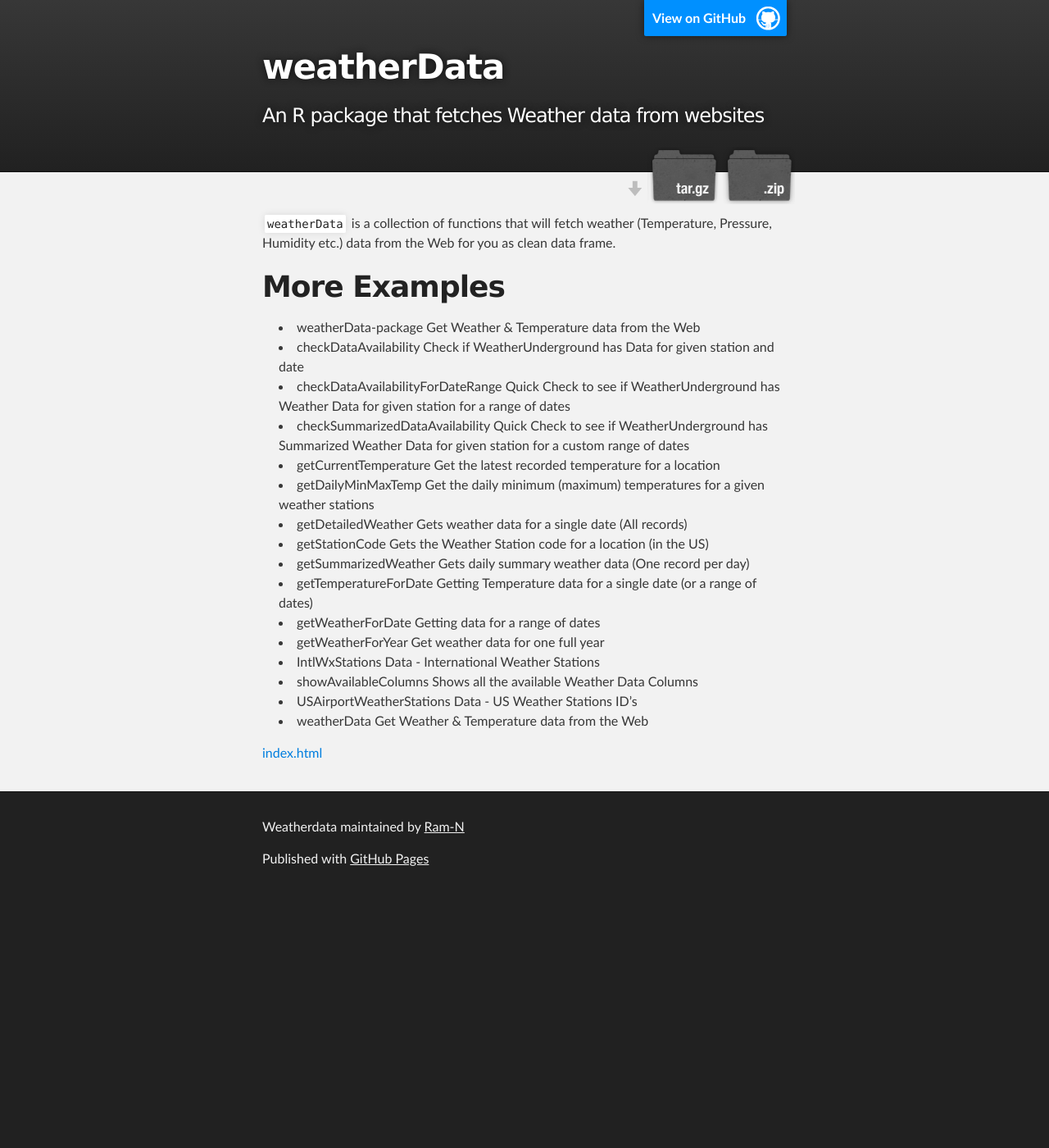
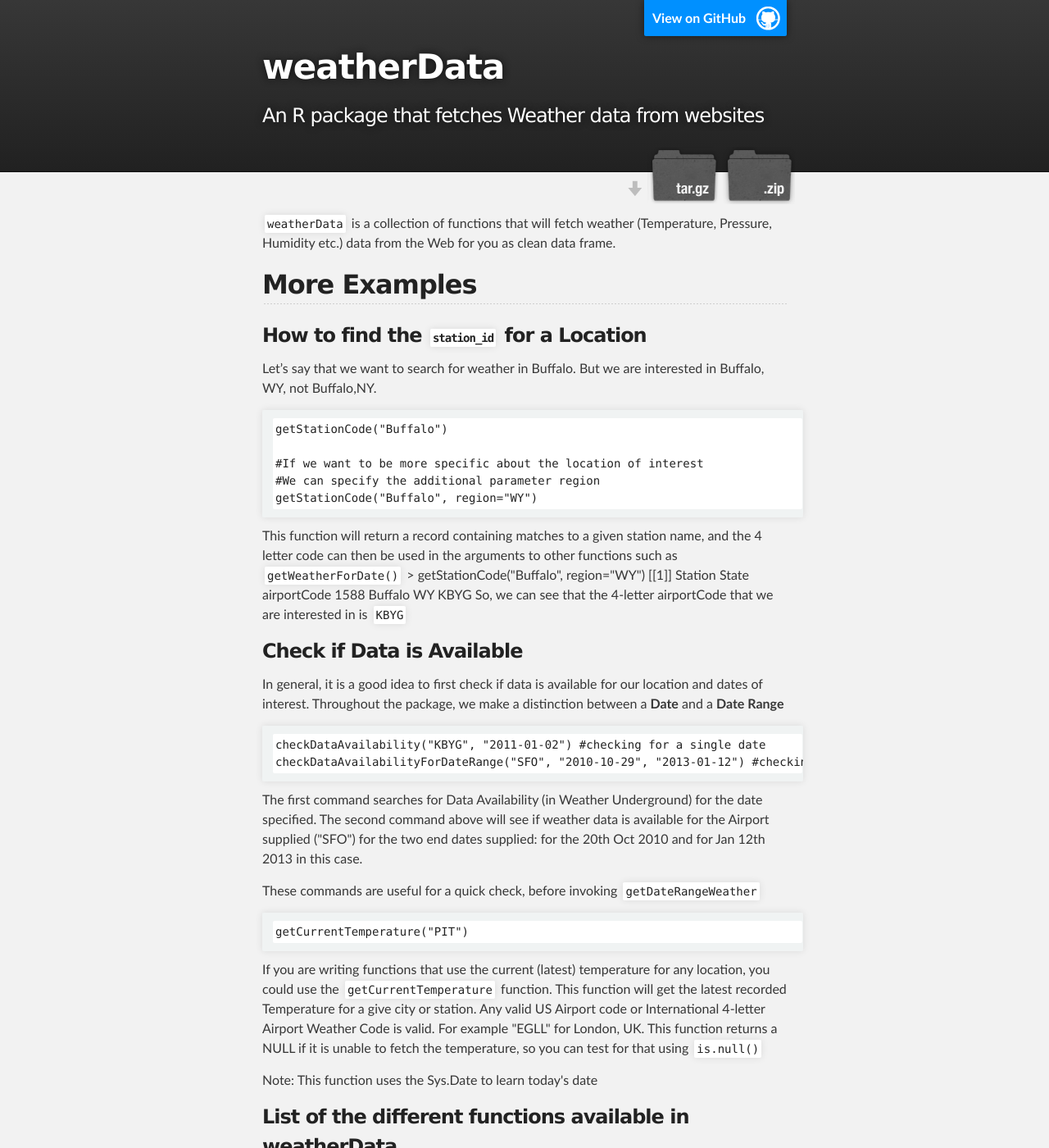
Before and after one commit to Ram-N/weatherData, a Jekyll site: the page built from Examples2.md, in a window 1280 px wide and 1400 px high. Shown: the whole window at 82% size. Built offline with Jekyll 4.4.1, drawn with Linux system fonts in a browser that asks for light colours; Markdown is read by kramdown in place of the engine named in the settings; some of the changed text lies outside the part shown.

Commit message:
more examples

```diff
--- a/Examples2.md
+++ b/Examples2.md
@@ -3,25 +3,75 @@
 title: Credits
 ---
 
-#More Examples
+##More Examples
 
 
-* weatherData-package	Get Weather & Temperature data from the Web
-* checkDataAvailability	Check if WeatherUnderground has Data for given station and date
-* checkDataAvailabilityForDateRange	Quick Check to see if WeatherUnderground has Weather Data for given station for a range of dates
-* checkSummarizedDataAvailability	Quick Check to see if WeatherUnderground has Summarized Weather Data for given station for a custom range of dates
-* getCurrentTemperature	Get the latest recorded temperature for a location
-* getDailyMinMaxTemp	Get the daily minimum (maximum) temperatures for a given weather stations
-* getDetailedWeather	Gets weather data for a single date (All records)
-* getStationCode	Gets the Weather Station code for a location (in the US)
-* getSummarizedWeather	Gets daily summary weather data (One record per day)
-* getTemperatureForDate	Getting Temperature data for a single date (or a range of dates)
-* getWeatherForDate	Getting data for a range of dates
-* getWeatherForYear	Get weather data for one full year
-* IntlWxStations	Data - International Weather Stations
-* showAvailableColumns	Shows all the available Weather Data Columns
-* USAirportWeatherStations	Data - US Weather Stations ID's
-* weatherData	Get Weather & Temperature data from the Web
+### How to find the `station_id` for a Location
+
+Let's say that we want to search for weather in Buffalo. But we are interested in Buffalo, WY, not Buffalo,NY.
+
+    getStationCode("Buffalo")
+
+	#If we want to be more specific about the location of interest
+	#We can specify the additional parameter region
+    getStationCode("Buffalo", region="WY")
+
+  <p>This function will return a record containing matches to a given station name, and the 4 letter code can then be used in the arguments to other functions such as <code>getWeatherForDate()</code>
+
+    > getStationCode("Buffalo", region="WY")
+	  [[1]]
+	       Station State airportCode
+	  1588 Buffalo    WY        KBYG
+
+So, we can see that the 4-letter airportCode that we are interested in is <code>KBYG</code></p>
 
 
-[index.html](index.html)
+
+  <h3>
+  <a name="check-if-data-is-available" class="anchor" href="#check-if-data-is-available"><span class="octicon octicon-link"></span></a>Check if Data is Available</h3>
+
+  <p>In general, it is a good idea to first check if data is available for our location and dates of interest. Throughout the package, we make a distinction between a <strong>Date</strong> and a <strong>Date Range</strong></p>
+
+    checkDataAvailability("KBYG", "2011-01-02") #checking for a single date
+    checkDataAvailabilityForDateRange("SFO", "2010-10-29", "2013-01-12") #checking for a date range
+
+  <p>The first command searches for Data Availability (in Weather Underground) for the date specified.
+  The second command above will see if weather data is available for the Airport supplied ("SFO") for the two end dates supplied: for the 20th Oct 2010 and for Jan 12th 2013 in this case.</p>
+
+  <p>These commands are useful for a quick check, before invoking <code>getDateRangeWeather</code></p>
+
+    getCurrentTemperature("PIT")
+
+  <p>If you are writing functions that use the current (latest) temperature for any location, you could use the
+  <code>getCurrentTemperature</code> function. This function will get the latest recorded Temperature for a give city or station. Any valid US Airport code or International 4-letter Airport Weather Code is valid. For example "EGLL" for London, UK. This function returns a NULL if it is unable to fetch the temperature, so you can test for that using <code>is.null()</code></p>
+
+  <p>Note: This function uses the Sys.Date to learn today's date</p>
+
+### List of the different functions available in weatherData
+
+####Functions to Check if Data is available
+* `checkDataAvailability`	Check if WeatherUnderground has Data for given station and date
+* `checkDataAvailabilityForDateRange`	Quick Check to see if WeatherUnderground has Weather Data for given station for a range of dates
+* `checkSummarizedDataAvailability`	Quick Check to see if WeatherUnderground has Summarized Weather Data for given station for a custom range of dates
+
+
+#### Helper Functions
+* `showAvailableColumns`	Shows all the available Weather Data Columns
+* `getStationCode`	Gets the Weather Station code for a location (in the US)
+* `getCurrentTemperature`	Get the latest recorded temperature for a location
+
+
+#### Core Functions that fetch Weather Data
+* `getDetailedWeather`	Gets weather data for a single date (All records)
+* `getSummarizedWeather`	Gets daily summary weather data (One record per day)
+
+#### Convenience Wrappers
+* `getTemperatureForDate`	Getting Temperature data for a single date (or a range of dates)
+* `getWeatherForDate`	Getting data for a range of dates
+* `getWeatherForYear`	Get weather data for one full year
+
+
+####Built-in Datasets
+There are also a number of data sets that come with the package. Be sure to [check them out](builtin.html) as well.
+
+[Back](index.html)
```
Also changed, not shown: builtin.md (+10 -4 lines), credits.md (+7 -5 lines).
